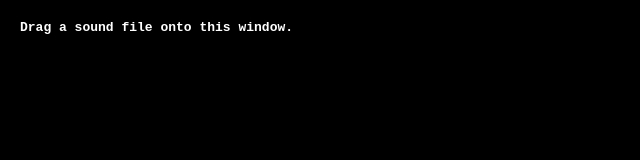
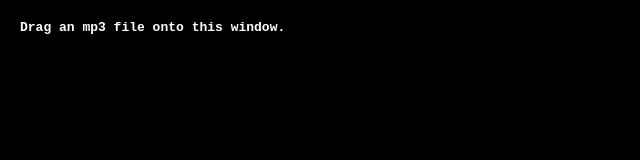
Before and after one commit to unsetbit/drop-the-beat, a plain HTML site: page index.html in a window 1280 px wide. Shown: the full height of the page, 0-640 px from the left. Drawn offline with Linux system fonts and the light colour scheme.

Commit message:
Made wording choice more acceptable for regular people
Signed-off-by: Ozan Turgut <ozanturgut@gmail.com>

```diff
--- a/index.html
+++ b/index.html
@@ -1,6 +1,6 @@
 <!doctype html><title>Playing around with Audio API</title>
 <canvas></canvas>
-<div id="Message">Drag a sound file onto this window.</div>
+<div id="Message">Drag an mp3 file onto this window.</div>
 <script>
 	var messageElement = document.getElementById('Message');
 
```
